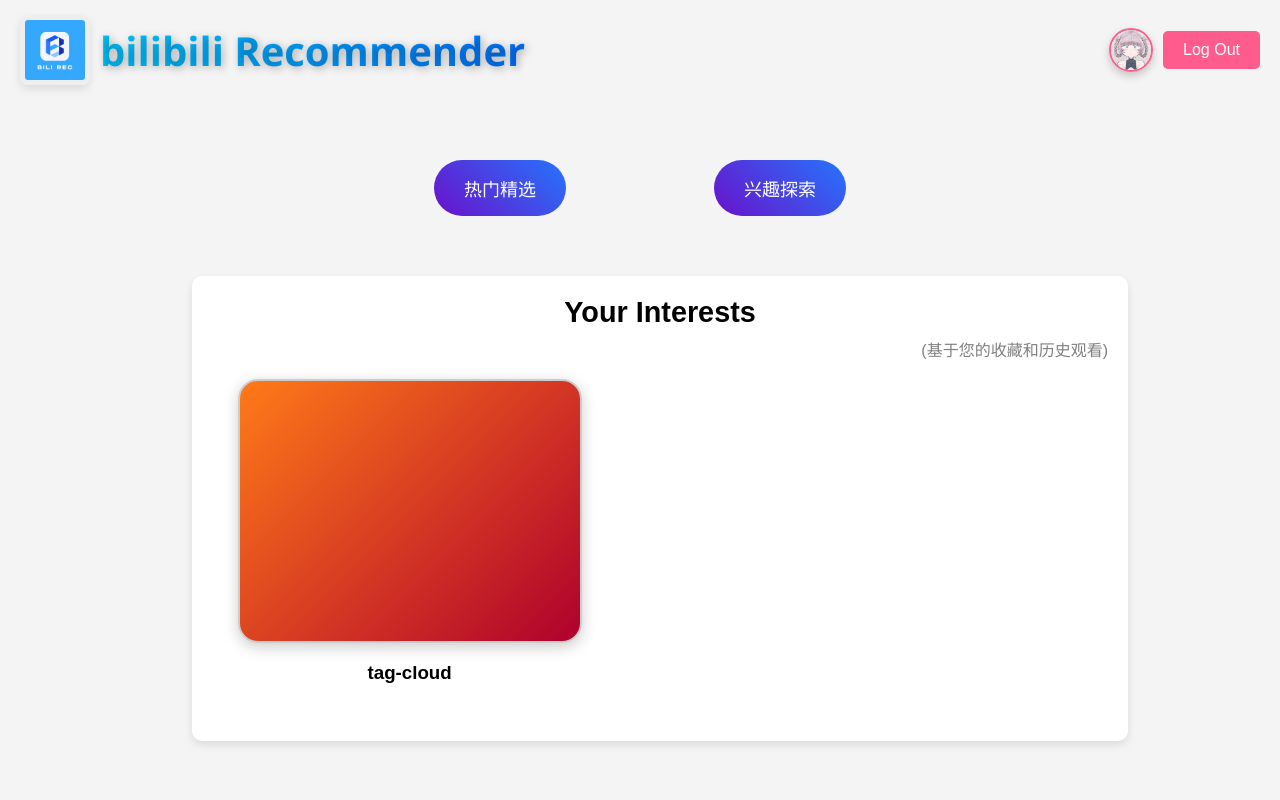
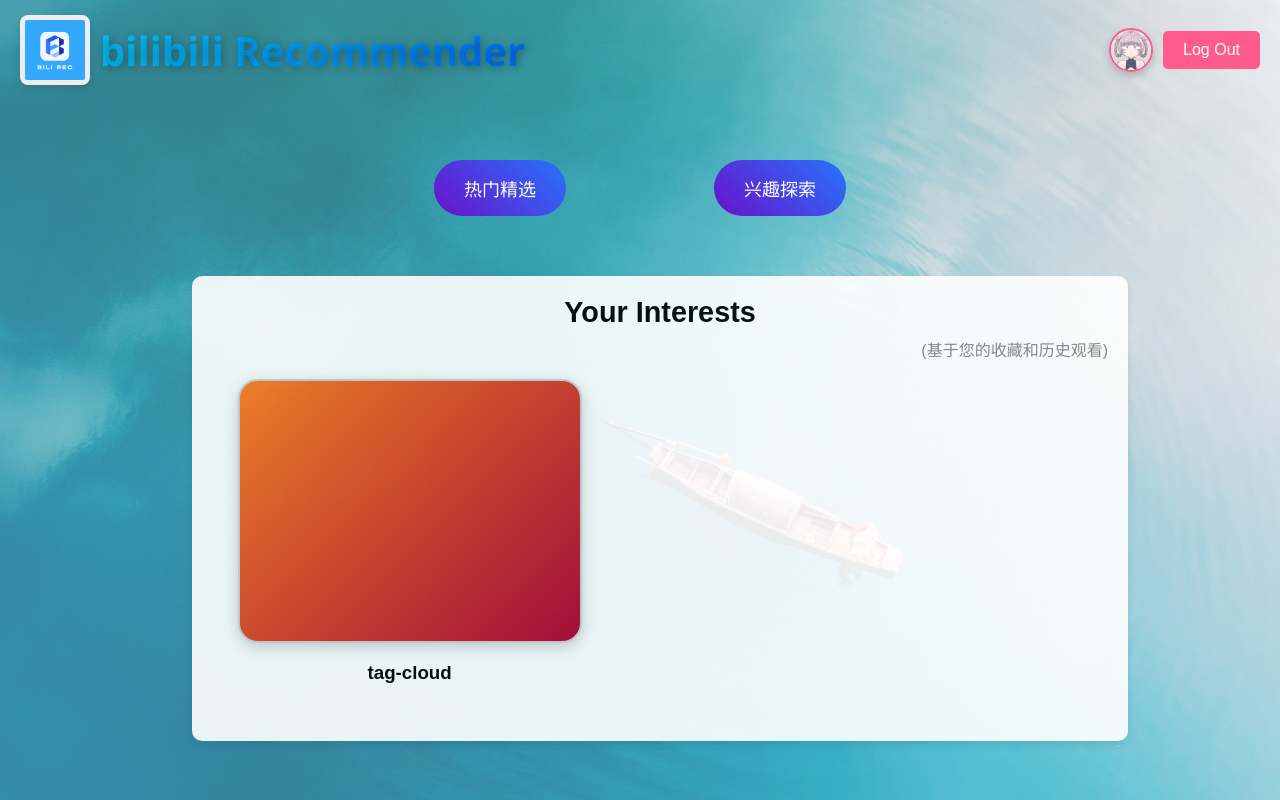
Before and after one commit to tLLWtG/bilibili-Recommender, a Flask app: template app/templates/dashboard.html in a window 1280 px wide. Run offline with Flask 3, Linux system fonts and the light colour scheme; the template is opened without the code that fills it, so the values that code supplies are empty.

Commit message:
Add background

```diff
--- a/app/static/css/styles_dashboard.css
+++ b/app/static/css/styles_dashboard.css
@@ -8,6 +8,12 @@
     flex-direction: column;
     align-items: flex-start;  /* Align to the top */
     min-height: 100vh;
+
+    background-image: url('/static/img/background.jpg');
+    background-size: cover;
+    background-position: center;
+    background-repeat: no-repeat;
+    position: relative;
 }
 
 /* Header styling with logo, logo text, and logout button */
@@ -66,6 +72,7 @@
     width: 70vw;
     margin-left: auto;
     margin-right: auto;
+    opacity: 0.9;
 }
 
 /* Recommended videos section */
```
Also changed, not shown: app/static/img/background.jpg (added).
